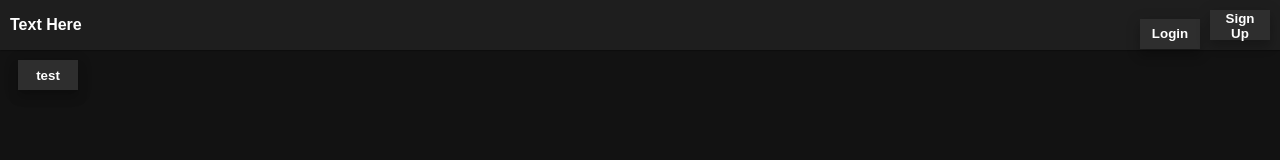
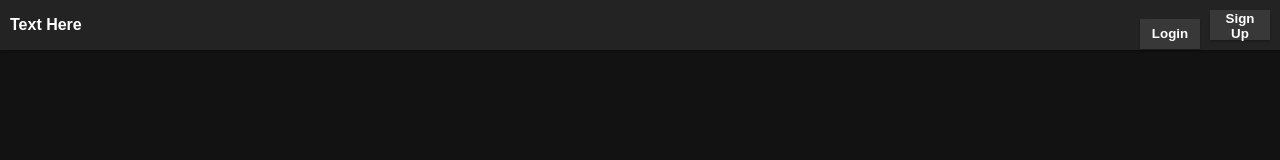
Before and after one commit to senware/React-Node-Project, a React (Create React App) app in the folder client/: page / in a window 1280 px wide. Shown: the top 160 px of the page. Built offline with nearby package versions, Linux system fonts and the light colour scheme.

Commit message:
added button animations

```diff
--- a/client/src/components/ContentWrapper.js
+++ b/client/src/components/ContentWrapper.js
@@ -5,7 +5,6 @@ class ContentWrapper extends React.Component {
   render() {
     return (
       <div className="contentWrapper">
-        <Button label="test" />
       </div>
     )
   }
--- a/client/src/scss/button.scss
+++ b/client/src/scss/button.scss
@@ -2,16 +2,21 @@
   width: 60px;
   height: 30px;
   margin-left: 10px;
-  background-color: #2E2E2E;
+  background-color: #383838;
   color: #FFFFFF;
+  cursor: pointer;
   border: none;
   font-weight: bold;
-  box-shadow: 0px 8px 10px 1px #00000024, 0px 3px 14px 2px #0000001f,
-    0px 5px 5px -3px #00000005;
+  box-shadow: 0px 2px 2px 0px #00000024, 0px 3px 1px -2px #0000001f,
+    0px 1px 5px 0px #00000005;
 
   &:hover {
     background-color: #02eee6;
     color: #000000;
+  }
+
+  &:active {
+    transform: translateY(1px);
   }
 }
 
--- a/client/src/scss/contentwrapper.css
+++ b/client/src/scss/contentwrapper.css
@@ -1,6 +1,6 @@
 .contentWrapper {
     margin-top: 60px;
-    width: 100%;
-    height: 100vh;
+    width: 90vw;
+    height: 90vh;
     position: relative;
 }
--- a/client/src/scss/header.scss
+++ b/client/src/scss/header.scss
@@ -1,5 +1,5 @@
 .header {
-  background-color: #1E1E1E;
+  background-color: #232323;
   font-weight: bold;
   position: fixed;
   display: flex;
@@ -10,8 +10,8 @@
   padding: 10px;
   margin-bottom: 20px;
   vertical-align: center;
-  box-shadow: 0px 1px 1px 0px #00000024, 0px 2px 1px -1px #0000001f,
-    0px 1px 3px 0px #00000005;
+  box-shadow: 0px 2px 2px 0px #00000024, 0px 3px 1px -2px #0000001f,
+    0px 1px 5px 0px #00000005;
   z-index: 2;
 }
 
```
